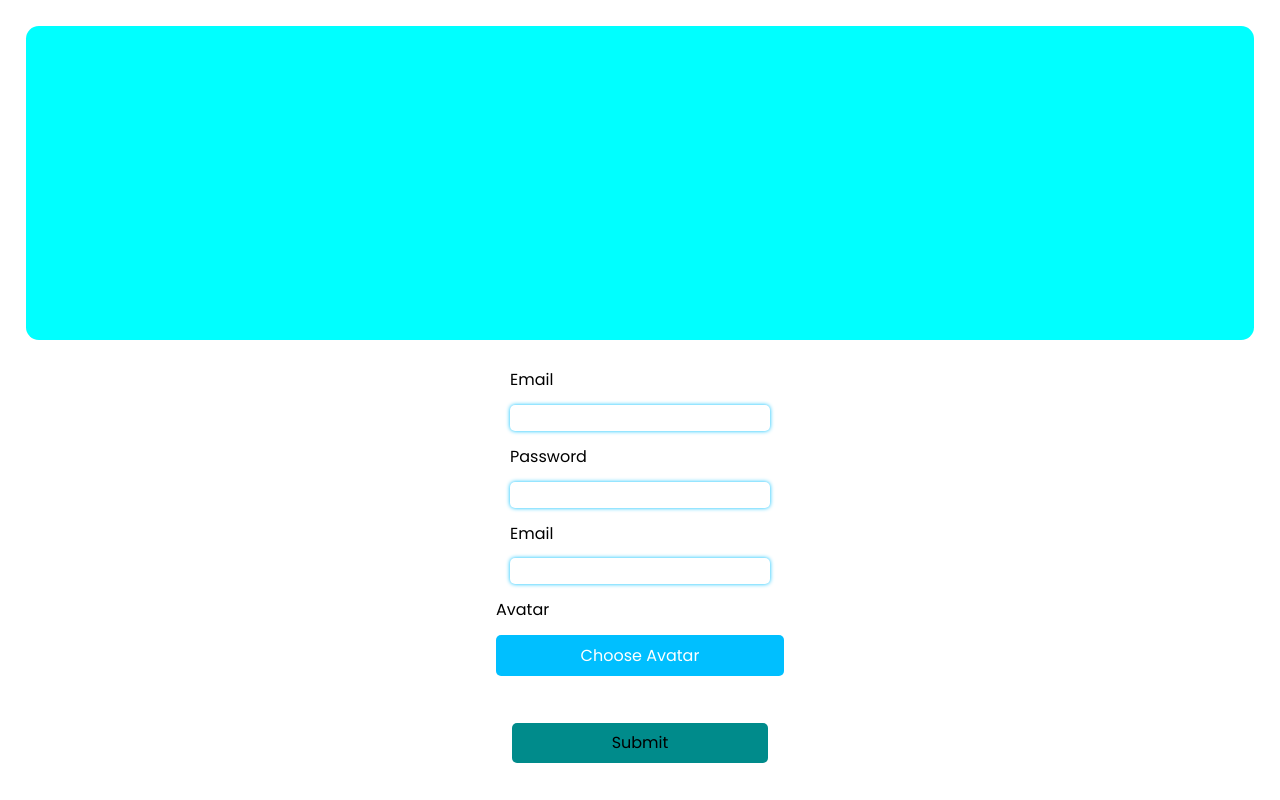
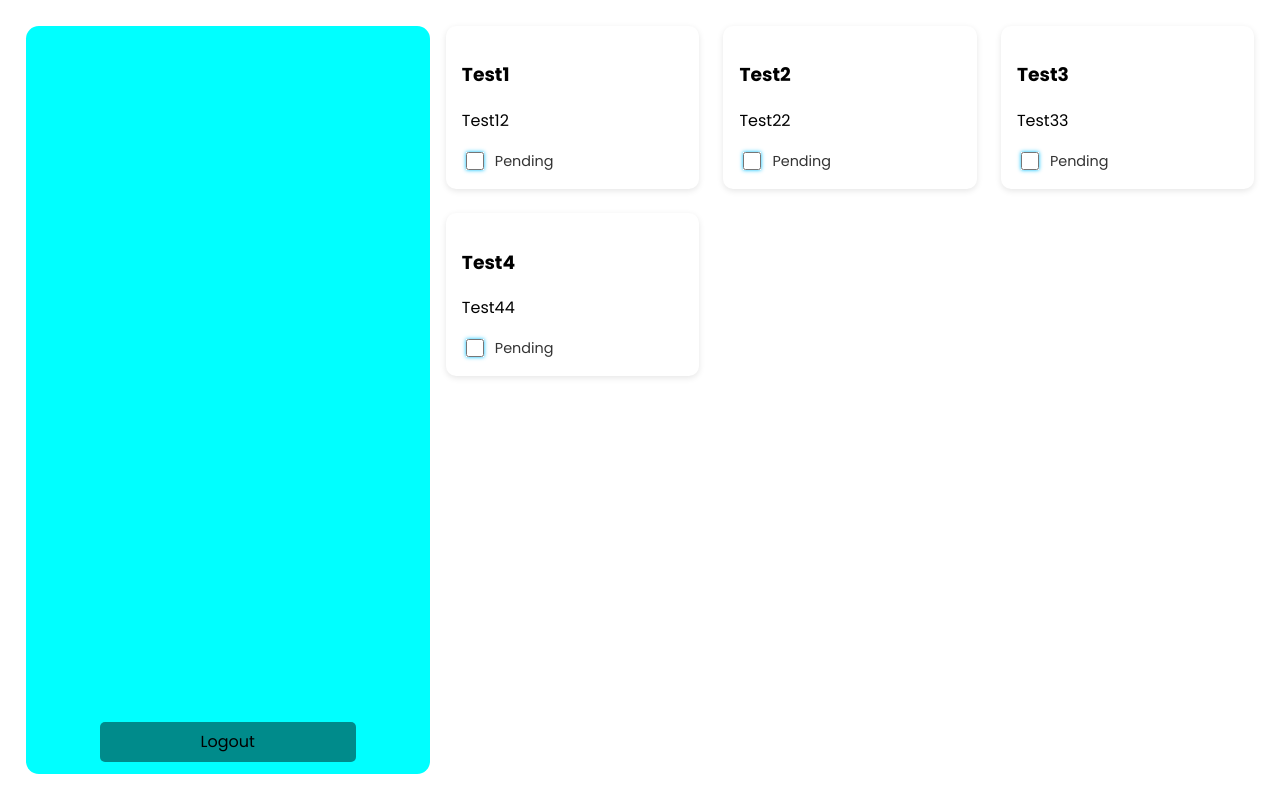
Before and after one commit to Jitu-77/task-ui, a React (Vite) app: page /dashboard in a window 1280 px wide. Built offline with nearby package versions, Linux system fonts and the light colour scheme.

Commit message:
Dashboard set up is done

```diff
--- a/src/App.jsx
+++ b/src/App.jsx
@@ -5,6 +5,6 @@ import SignUp from './components/SignUp.jsx'
 import Dashboard from './components/Dashboard.jsx'
 export default function App() {
   return (
-    <SignUp/>
+    <Dashboard/>
   )
 }
--- a/src/components/Dashboard.css
+++ b/src/components/Dashboard.css
@@ -1,6 +1,6 @@
 .dashboardContainer {
   display: grid;
-  grid-template-columns: 1fr 6fr; /* flexible ratio: card vs button */
+  grid-template-columns: 2fr 4fr; /* flexible ratio: card vs button */
   width: 100vw;
   height: 100vh; /* fill full screen height */
   gap: 1rem;
@@ -22,9 +22,52 @@
 .sidenavContainer {
   background-color: aqua;
   height: 100%;
+  display: grid;
+  align-items: end;
+  justify-content: center;
+  padding: 1vw;
+
 }
 
 .contentContainer {
-  background-color: green;
+  /* background-color: green; */
   height: 100%;
 }
+.logOutButton{
+    width: 20vw;
+    height: 5vh;
+    border-radius: 5px;
+    background-color: darkcyan;
+    display: flex;
+    align-items: center;
+    justify-content: center;
+}
+.taskCards {
+  display: grid;
+  grid-template-columns: repeat(auto-fill, minmax(250px, 1fr));
+  gap: 1.5rem;
+}
+.taskCardsContainer {
+  background-color: white;
+  border-radius: 10px;
+  box-shadow: 0 2px 6px rgba(0,0,0,0.1);
+  padding: 1rem;
+  transition: transform 0.2s;
+}
+.checkboxContainer {
+  display: flex;
+  align-items: center;
+  gap: 0.5rem;
+}
+
+.checkboxContainer input[type="checkbox"] {
+  width: 18px;
+  height: 18px;
+  accent-color: #00bfff; /* modern browsers */
+  cursor: pointer;
+}
+
+.checkboxContainer label {
+  font-size: 0.9rem;
+  color: #333;
+}
--- a/src/components/Dashboard.jsx
+++ b/src/components/Dashboard.jsx
@@ -1,10 +1,112 @@
-import React from 'react'
+import React, { useEffect, useState } from 'react'
 import './Dashboard.css'
 function Dashboard() {
+  const [listData,setListData] = useState([])
+  useEffect(()=>{
+    let data =
+    [
+              {
+            "_id": "68f155773a121ce292b91a2c",
+            "title": "Test1",
+            "subTitle": "Test12",
+            "description": "Test123",
+            "completed": false,
+            "lifeCycleStatus": "TODO",
+            "userID": "68f1303accbc640d14826917",
+            "supportingFiles": [
+                "tanker.jpg",
+                "lcv_open_body.jpg"
+            ],
+            "createdAt": "2025-10-16T20:28:39.597Z",
+            "updatedAt": "2025-10-16T20:28:39.597Z",
+            "__v": 0
+        },
+        {
+            "_id": "6905cee0a229dcbbc867f20d",
+            "title": "Test2",
+            "subTitle": "Test22",
+            "description": "Test222",
+            "completed": false,
+            "lifeCycleStatus": "TODO",
+            "userID": "68f1303accbc640d14826917",
+            "supportingFiles": [],
+            "createdAt": "2025-11-01T09:12:00.805Z",
+            "updatedAt": "2025-11-01T09:12:00.805Z",
+            "__v": 0
+        },
+        {
+            "_id": "6905cef1a229dcbbc867f210",
+            "title": "Test3",
+            "subTitle": "Test33",
+            "description": "Test333",
+            "completed": false,
+            "lifeCycleStatus": "TODO",
+            "userID": "68f1303accbc640d14826917",
+            "supportingFiles": [],
+            "createdAt": "2025-11-01T09:12:17.851Z",
+            "updatedAt": "2025-11-01T09:12:17.851Z",
+            "__v": 0
+        },
+        {
+            "_id": "6905cf22a229dcbbc867f213",
+            "title": "Test4",
+            "subTitle": "Test44",
+            "description": "Test444",
+            "completed": false,
+            "lifeCycleStatus": "TODO",
+            "userID": "68f1303accbc640d14826917",
+            "supportingFiles": [],
+            "createdAt": "2025-11-01T09:13:06.426Z",
+            "updatedAt": "2025-11-01T09:13:06.426Z",
+            "__v": 0
+        }
+    ]
+    setListData(data)
+  },[])
+  const handleToggleCompleted = (id)=>{
+    setListData((prev)=>
+      prev.map((elem)=>
+        elem._id == id ? {...elem ,completed:!elem.completed} : {...elem}
+      )
+    )
+  }
   return (
     <div className='dashboardContainer'>
-        <div className='sidenavContainer'> </div>
-        <div className='contentContainer'> </div>
+        <div className='sidenavContainer'>
+        <div className='logOutButton'>
+          Logout
+        </div>
+
+        </div>
+        <div className='contentContainer'>
+
+        {listData.length>0?(
+          <div className='taskCards'>
+          {listData.map((item)=>(
+            <div className='taskCardsContainer' key={item._id}>
+                <div>
+                  <h3 className='title'>{item.title}</h3>
+                  <p className='subTitle'>{item.subTitle}</p>
+                </div>
+                <div className='checkboxContainer'>
+                  <input type="checkbox"
+                    checked = {item.completed}
+                    onChange={() => handleToggleCompleted(item._id)}
+                  />
+                   <label>{item.completed ? 'Completed' : 'Pending'}</label>
+                </div>
+            </div>
+          ))}
+          </div>
+        ):(
+          <h4>No data available.</h4>
+        )}
+
+
+
+
+
+        </div>
     </div>
   )
 }
```
